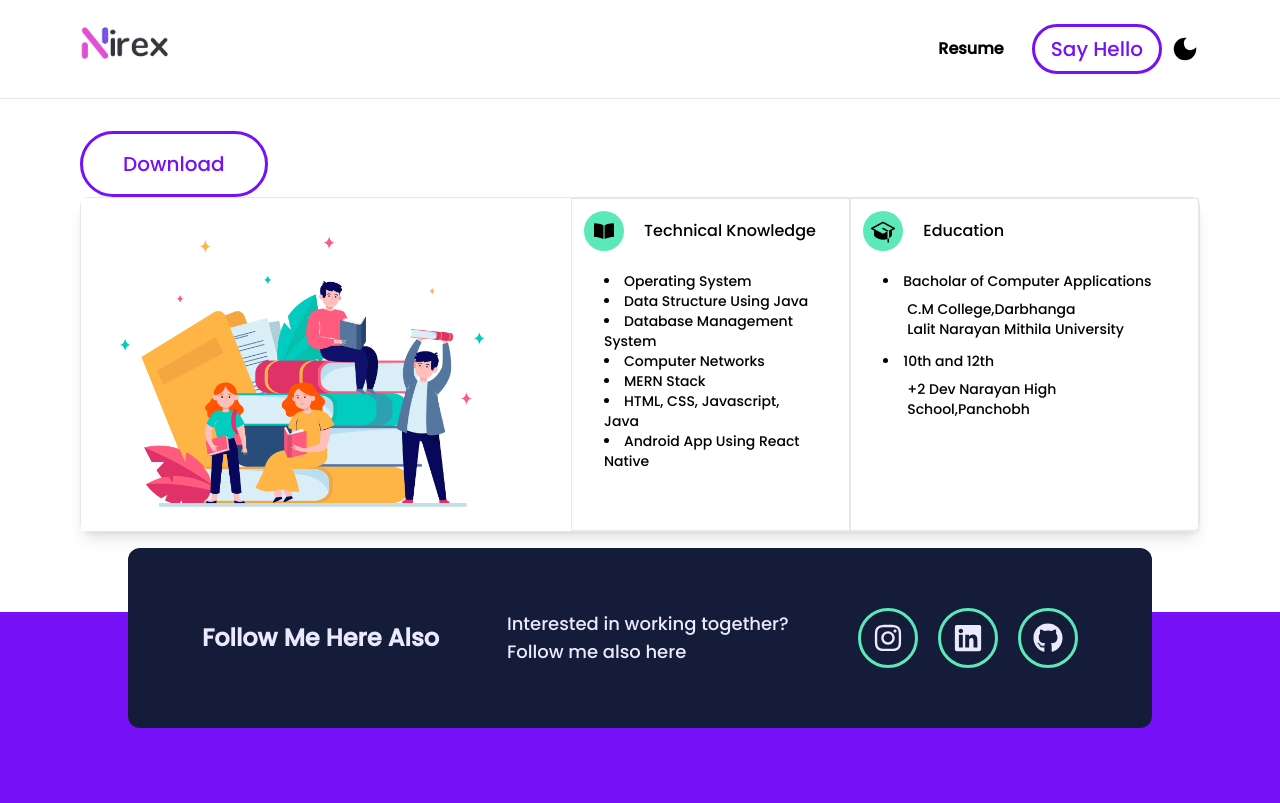
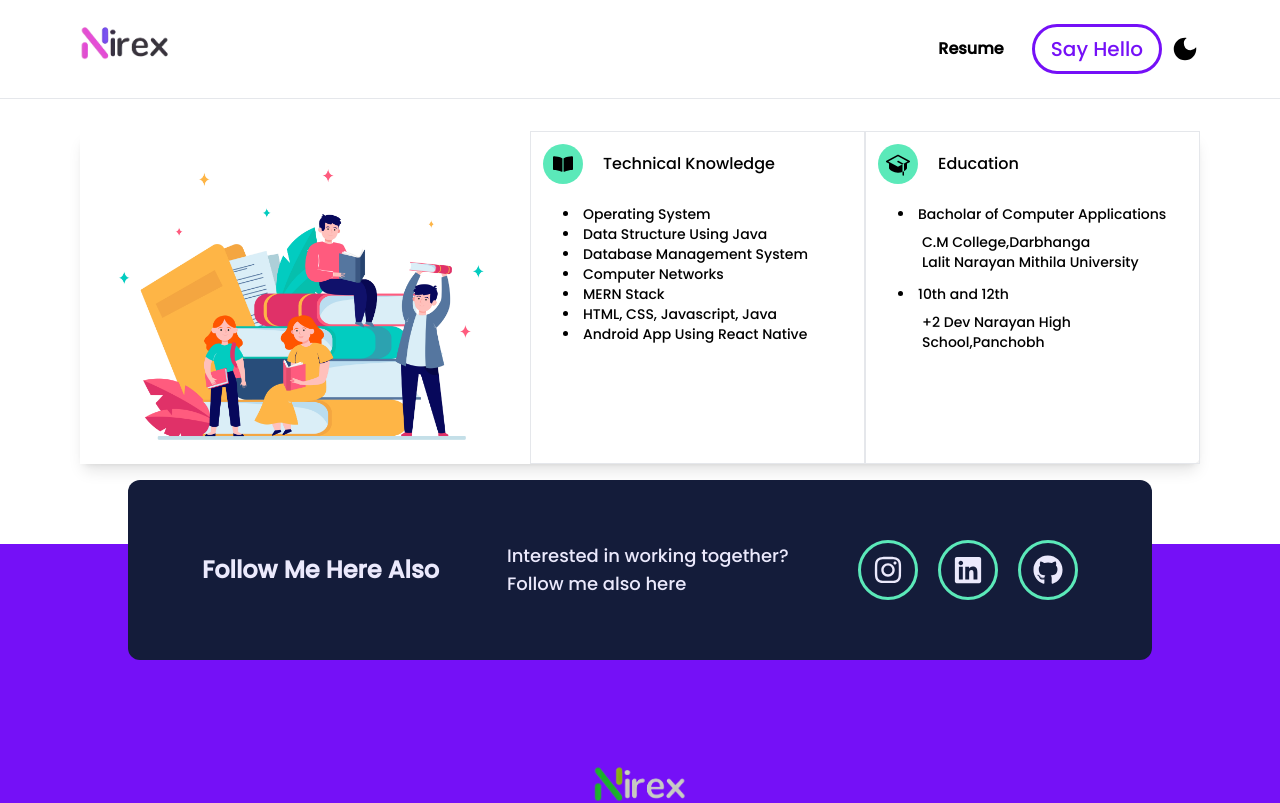
Before and after one commit to NIREX-mig/new_portfolio, a Next.js app: page /resume in a window 1280 px wide. Shown: the top 803 px of the page. Built offline with nearby package versions, Linux system fonts and the light colour scheme.

Commit message:
refactor: refactor darkmode

```diff
--- a/Components/Navbar.jsx
+++ b/Components/Navbar.jsx
@@ -66,12 +66,12 @@ const Navbar = () => {
               menuOpen ? "w-[80%]" : "w-full"
             } h-1 rounded-full ${
               menuOpen && "rotate-45 translate-y-2 duration-300"
-            } duration-300`}
+            } duration-300 dark:bg-white`}
           ></span>
           <span
             className={`bg-black w-[80%] h-1 rounded-full ${
               menuOpen && "-rotate-45 -translate-y-1 duration-300"
-            } duration-300`}
+            } duration-300 dark:bg-white`}
           ></span>
         </div>
         </div>
--- a/app/(root)/resume/page.jsx
+++ b/app/(root)/resume/page.jsx
@@ -5,10 +5,7 @@ import { PiGraduationCapFill } from "react-icons/pi";
 export default function resume() {
   return (
     <section className=" lg:px-20 p-3 py-8 pb-20 dark:bg-black">
-      <button type="button" className="capitalize border-[3px] rounded-full py-4 px-10 lg:text-xl text-lg border-primary mx-auto text-primary hover:bg-primary hover:text-tlight ">
-    <a href="/assests/Study.jpg" download> download </a>
-      </button>
-      <div className="flex xl:flex-row flex-col gap-10 border shadow-lg rounded-lg dark:bg-black">
+      <div className="flex xl:flex-row flex-col shadow-lg rounded-lg dark:bg-black">
         <Image
           src="/assets/Study.jpg"
           alt="technical knowlege"
@@ -16,8 +13,8 @@ export default function resume() {
           height={450}
           className=""
         />
-        <div className=" flex lg:flex-row flex-col justify-between dark:bg-black">
-          <div className="border p-3">
+        <div className="grid lg:grid-cols-2 grid-row-2 dark:bg-black">
+          <div className="border p-3 dark:border-gray-700">
             <div className="flex items-center lg:gap-5 gap-3 dark:text-white">
               <div className="bg-secondary flex justify-center items-center lg:w-10 lg:h-10  w-8 h-8 p-2 rounded-full">
                 <FaBookOpen size={25} className="w-5 h-5 dark:fill-black" />
@@ -37,7 +34,7 @@ export default function resume() {
             </div>
           </div>
 
-          <div className="border p-3">
+          <div className="border p-3 dark:border-gray-700">
             <div className="flex items-center lg:gap-5 gap-3 dark:text-white">
               <div className="bg-secondary  flex justify-center items-center lg:w-10 lg:h-10  w-8 h-8 p-2 rounded-full">
                 <PiGraduationCapFill size={25} className="dark:fill-black"/>
```
